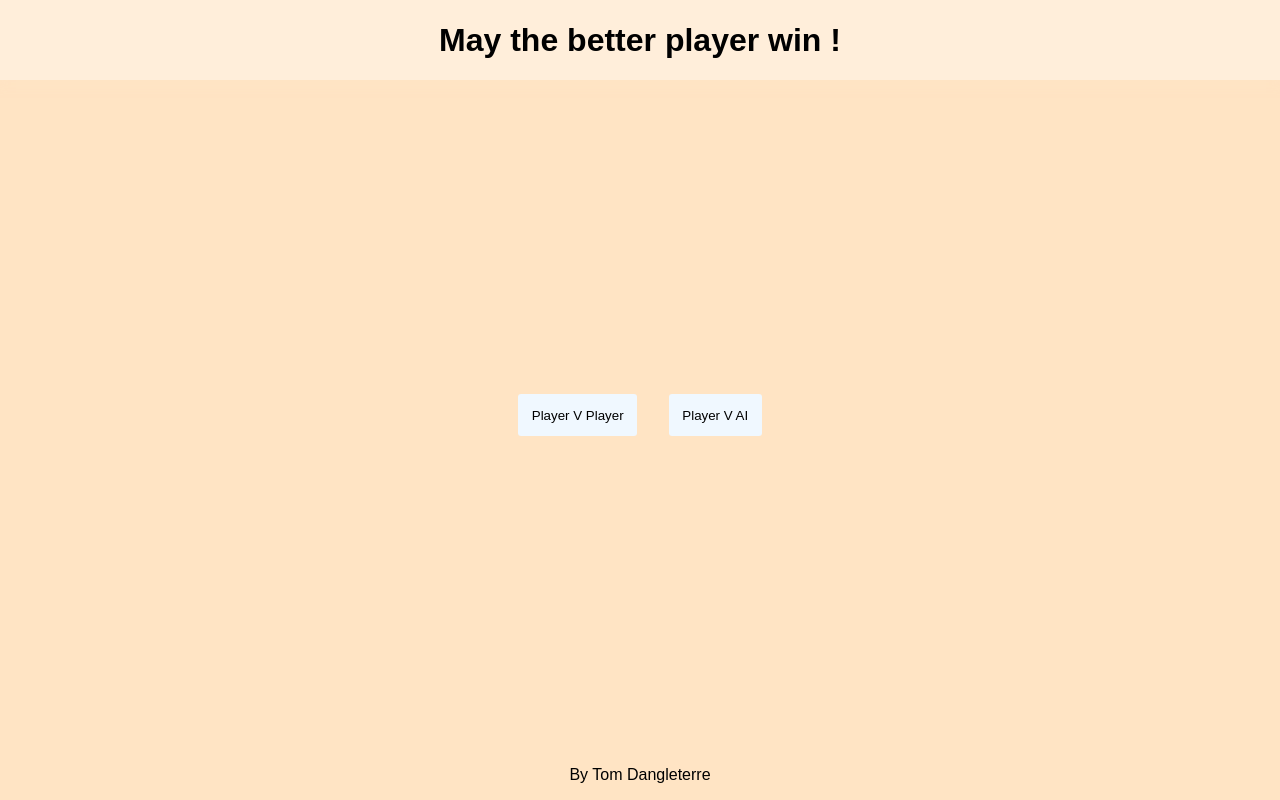
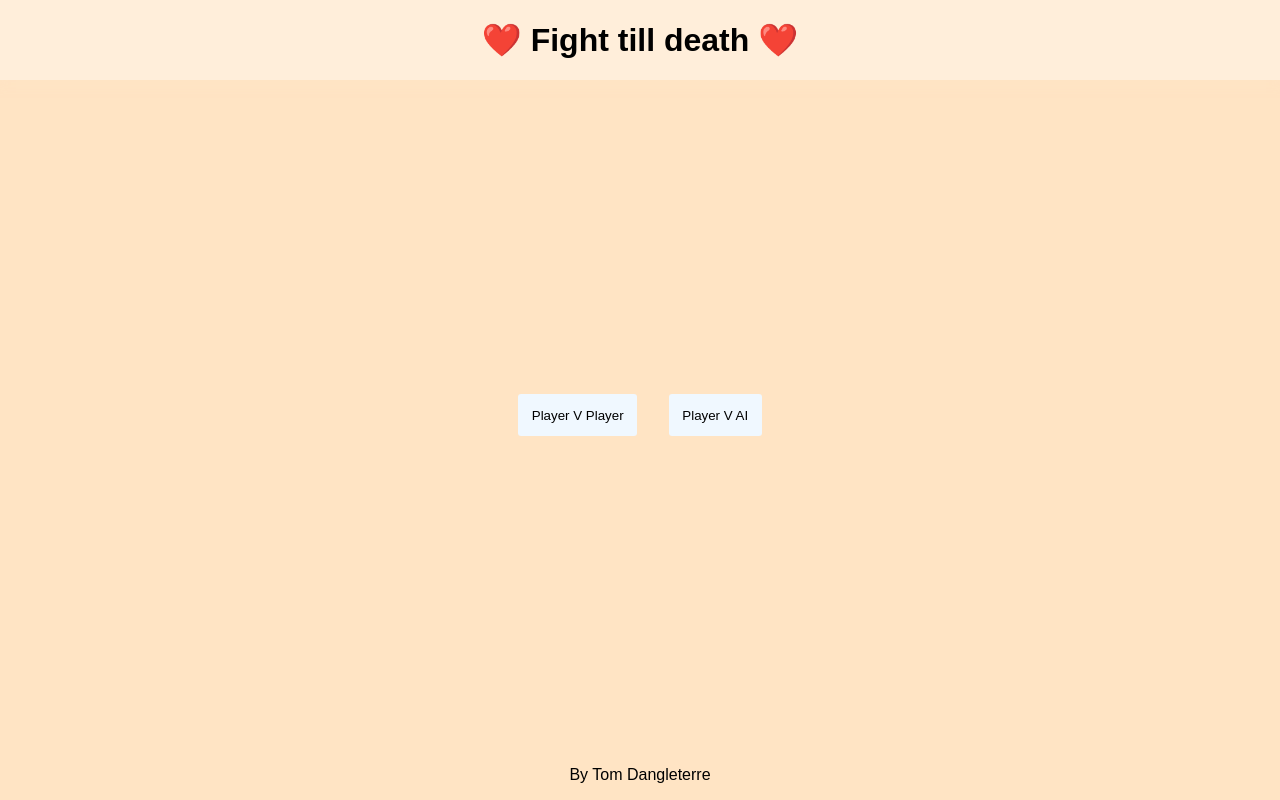
Before and after one commit to ProfessorLaytom/tictactoe, a plain HTML site: page index.html in a window 1280 px wide. Drawn offline with Linux system fonts and the light colour scheme.

Commit message:
modified title

```diff
--- a/index.html
+++ b/index.html
@@ -11,7 +11,7 @@
 </head>
 <body>
     <div class="header">
-        <h1>May the better player win !</h1>
+        <h1>❤️ Fight till death ❤️</h1>
     </div>
     <div class="container">
         <div class="init">
```
